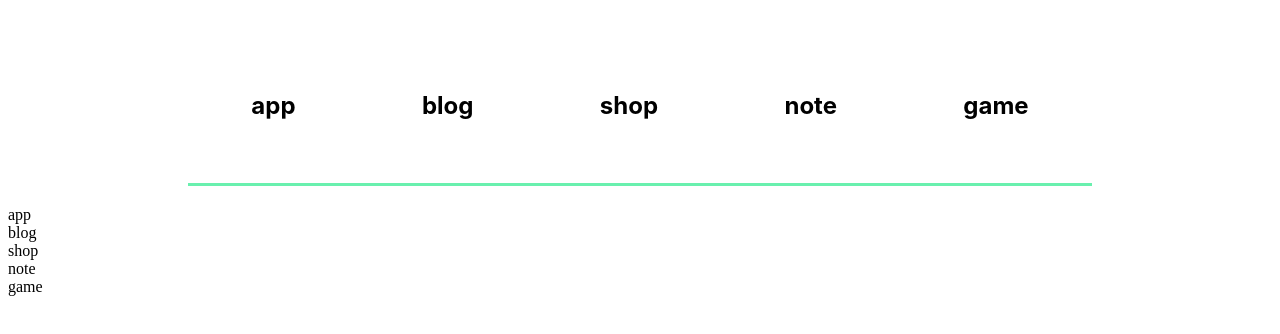
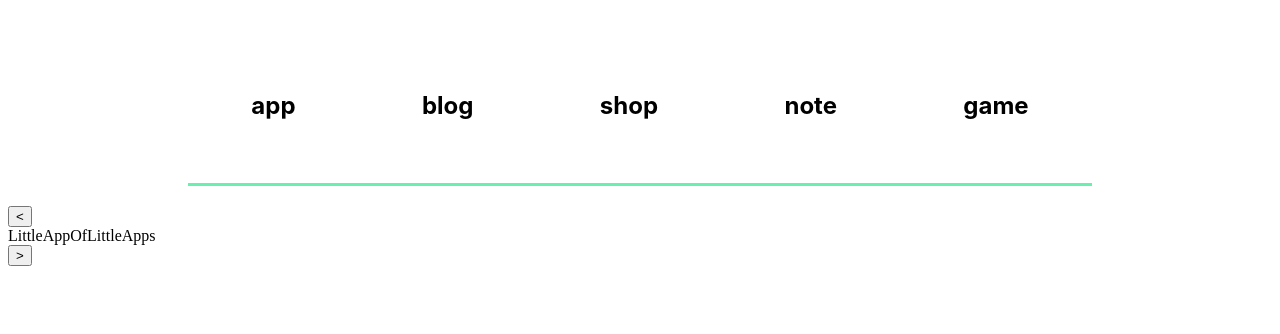
Before and after one commit to Eddy220/LittleAppOfLittleApps, a plain HTML site: page index.html in a window 1280 px wide. Drawn offline with Linux system fonts and the light colour scheme.

Commit message:
basic carasole buttons implemented

```diff
--- a/index.html
+++ b/index.html
@@ -15,12 +15,14 @@
         <h1 class='navLinks'>note</h1>
         <h1 class='navLinks'>game</h1>
     </nav>
-    <div class='carasoleContainer'>
-        <div>app</div>
-        <div>blog</div>
-        <div>shop</div>
-        <div>note</div>
-        <div>game</div>
-    </div>
+    <aside class='left'>
+        <button class='leftButton'><</button>
+    </aside>
+    <main>
+        <span>LittleAppOfLittleApps <span class='appName' id='appName'></span></span>
+    </main>
+    <aside class='right'>
+        <button class='RightButton'>></button>
+    </aside>
 </body>
 </html>
```
Also changed, not shown: index.js (+9 -0 lines).
